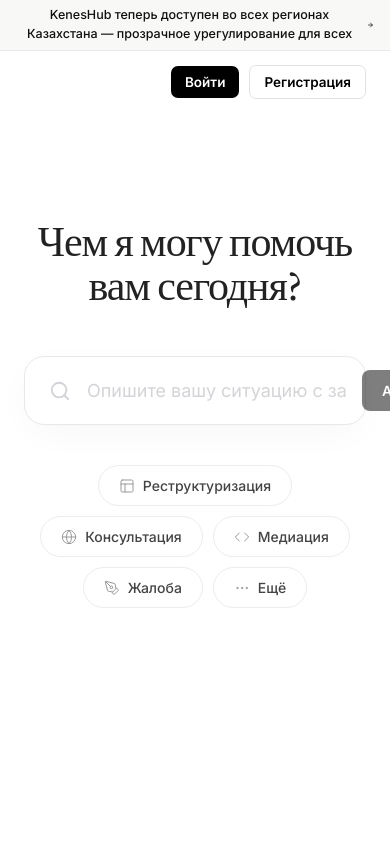
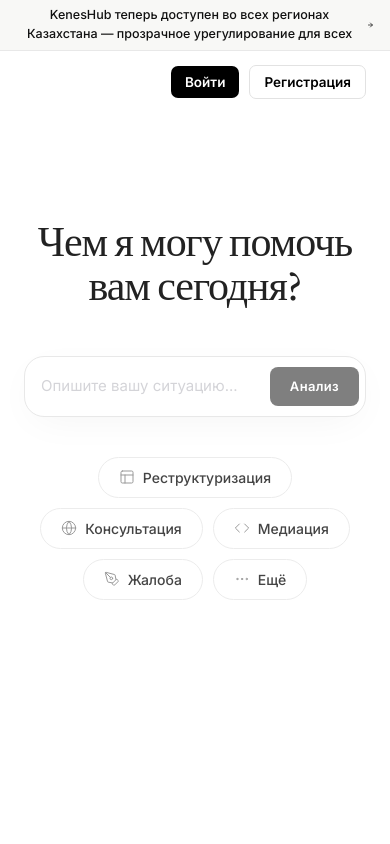
Before and after one commit to ultrasoundcode/keneshub-3.0, a Next.js app: page / in a window 390 px wide. Shown: the top 844 px of the page. Built offline with nearby package versions, Linux system fonts and the light colour scheme.

Commit message:
fix(ui): adjust search pill padding and text size to prevent mobile overflow

```diff
--- a/components/sections/LandingPage.tsx
+++ b/components/sections/LandingPage.tsx
@@ -63,23 +63,23 @@ export default function LandingPage() {
             initial={{ opacity: 0, y: 15 }}
             animate={{ opacity: 1, y: 0 }}
             transition={{ duration: 0.6, delay: 0.1 }}
-            className="max-w-[700px] mx-auto mb-10 relative z-20"
+            className="max-w-[700px] w-full mx-auto mb-10 relative z-20"
           >
-            <div className="keneshub-pill p-2 pl-6 flex items-center gap-4">
-                <Search size={22} className="text-zinc-300 min-w-[22px]" />
+            <div className="keneshub-pill p-1.5 sm:p-2 pl-4 sm:pl-6 flex items-center gap-2 sm:gap-4 overflow-hidden">
+                <Search size={22} className="text-zinc-300 shrink-0 hidden sm:block" />
                 <input
                   type="text"
                   value={query}
                   onChange={(e) => setQuery(e.target.value)}
                   onKeyDown={(e) => e.key === 'Enter' && handleAnalyze()}
-                  placeholder="Опишите вашу ситуацию с задолженностью..."
-                  className="flex-1 bg-transparent border-none outline-none text-[18px] text-black placeholder:text-zinc-300 py-3"
+                  placeholder="Опишите вашу ситуацию..."
+                  className="flex-1 w-full min-w-0 bg-transparent border-none outline-none text-[15px] sm:text-[18px] text-black placeholder:text-zinc-300 py-3"
                   disabled={isLoading}
                 />
                 <button
                   onClick={handleAnalyze}
                   disabled={isLoading || !query.trim()}
-                  className="btn-keneshub btn-black rounded-xl px-8 py-4 disabled:opacity-50 whitespace-nowrap min-w-[170px]"
+                  className="btn-keneshub btn-black rounded-[14px] px-5 sm:px-8 py-3.5 sm:py-4 justify-center disabled:opacity-50 whitespace-nowrap shrink-0 sm:min-w-[170px]"
                 >
                   {isLoading ? (
                     <span className="flex items-center gap-2 justify-center">
@@ -87,9 +87,14 @@ export default function LandingPage() {
                         <circle cx="12" cy="12" r="10" stroke="currentColor" strokeWidth="3" opacity="0.3"/>
                         <path d="M12 2a10 10 0 0 1 10 10" stroke="currentColor" strokeWidth="3" strokeLinecap="round"/>
                       </svg>
-                      Анализ...
+                      <span className="hidden sm:inline">Анализ...</span>
                     </span>
-                  ) : 'Анализировать'}
+                  ) : (
+                    <>
+                      <span className="sm:hidden text-[13px] tracking-wide">Анализ</span>
+                      <span className="hidden sm:inline">Анализировать</span>
+                    </>
+                  )}
                 </button>
               </div>
 
```
